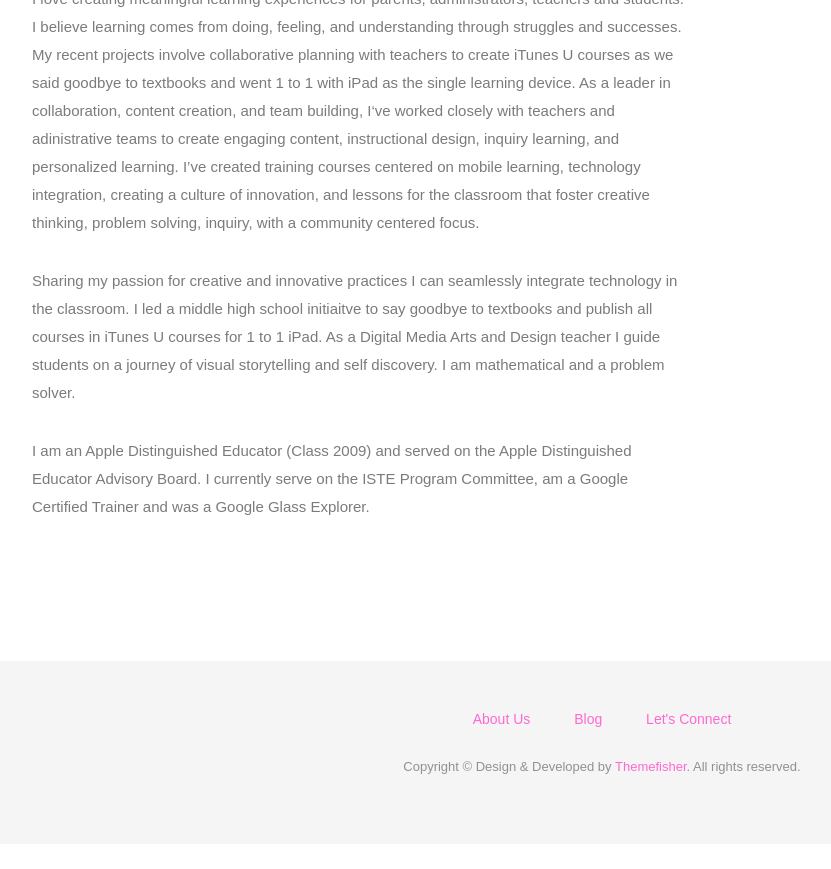
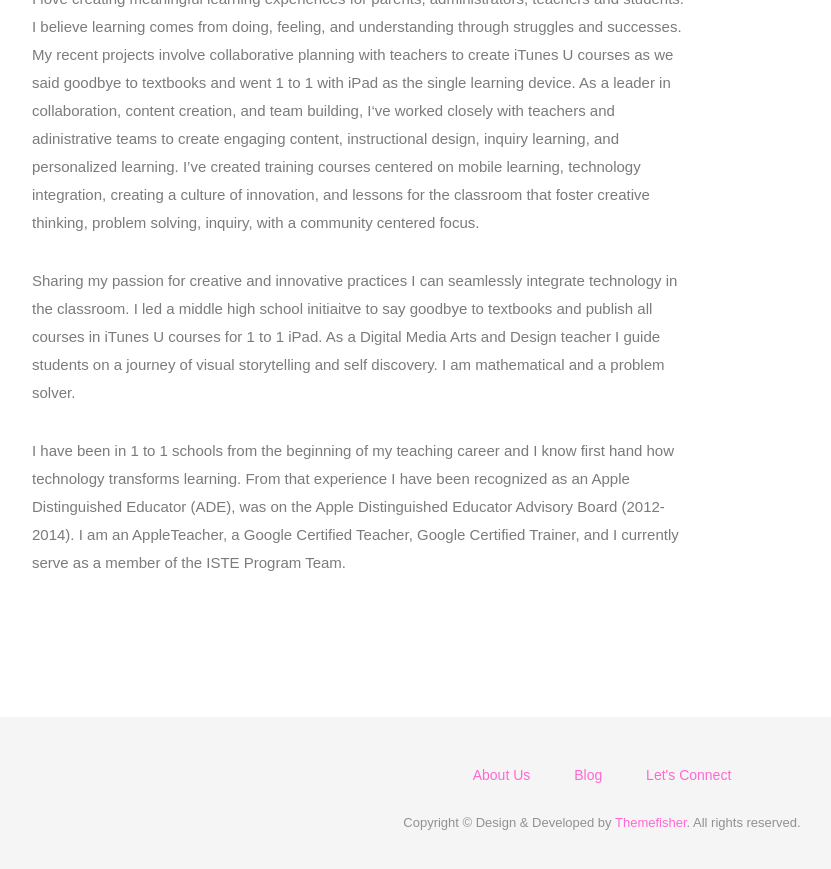
Before and after one commit to meesterkurt/joyofprofessionallearning, a Jekyll site: the page built from about/christineklynen.md, in a window 1280 px wide and 900 px high, scrolled down 1208 px. Shown: the top 869 px of the window, without its empty margins (38-869 px from the left). Built offline with Jekyll 4.4.1, drawn with Linux system fonts in a browser that asks for light colours; nearby versions of some CDN libraries; before the commit the page ends 2052 px from its top, so only the background shows below that.

Commit message:
Update christineklynen.md

```diff
--- a/about/christineklynen.md
+++ b/about/christineklynen.md
@@ -21,4 +21,4 @@ I love creating meaningful learning experiences for parents, administrators, tea
 
 Sharing my passion for creative and innovative practices I can seamlessly integrate technology in the classroom. I led a middle high school initiaitve to say goodbye to textbooks and publish all courses in iTunes U courses for 1 to 1 iPad. As a Digital Media Arts and Design teacher I guide students on a journey of visual storytelling and self discovery. I am mathematical and a problem solver.
 
-I am an Apple Distinguished Educator (Class 2009) and served on the Apple Distinguished Educator Advisory Board. I currently serve on the ISTE Program Committee, am a Google Certified Trainer and was a Google Glass Explorer.
+I have been in 1 to 1 schools from the beginning of my teaching career and I know first hand how technology transforms learning. From that experience I have been recognized as an Apple Distinguished Educator (ADE), was on the Apple Distinguished Educator Advisory Board (2012-2014). I am an AppleTeacher, a Google Certified Teacher, Google Certified Trainer, and I currently serve as a member of the ISTE Program Team.
```
